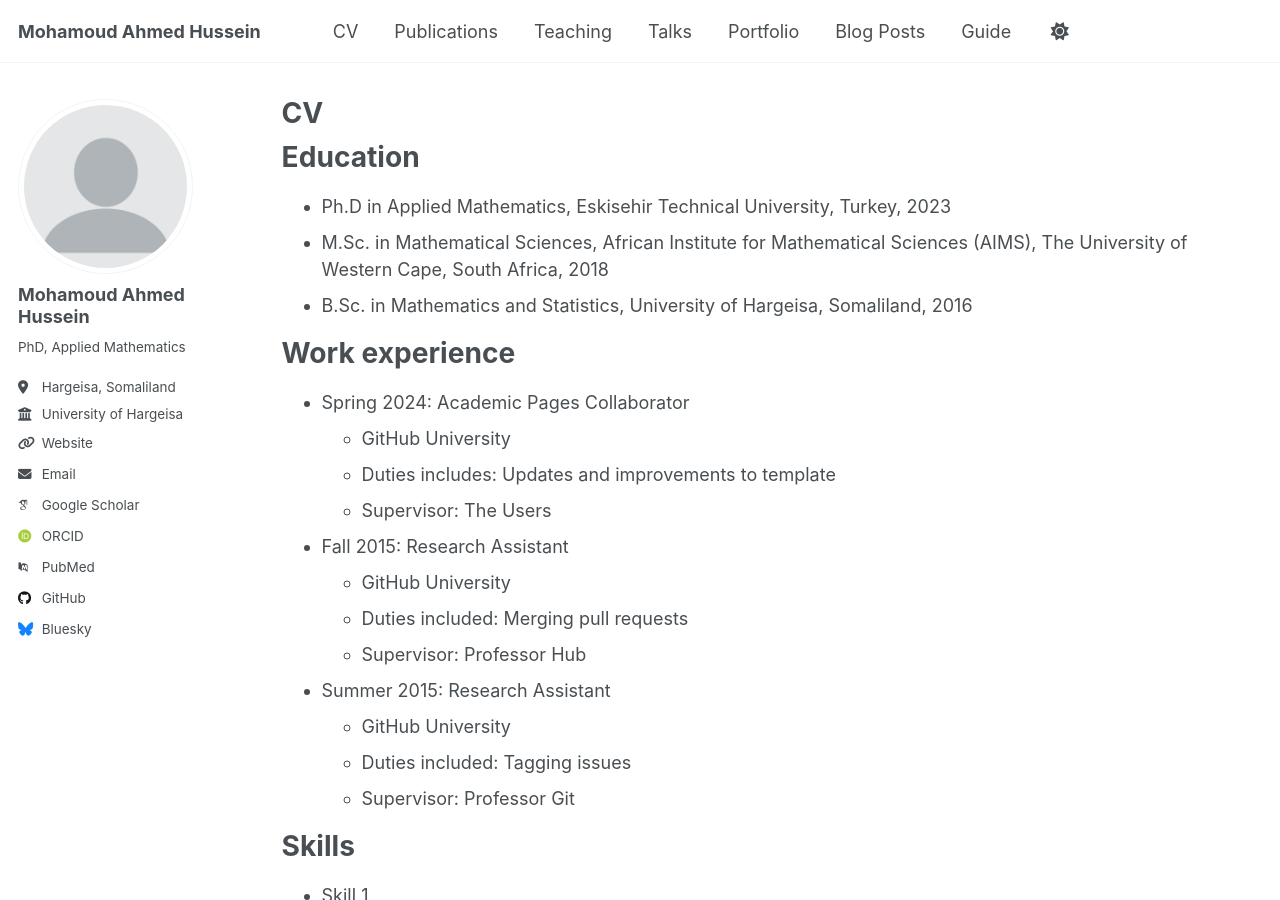
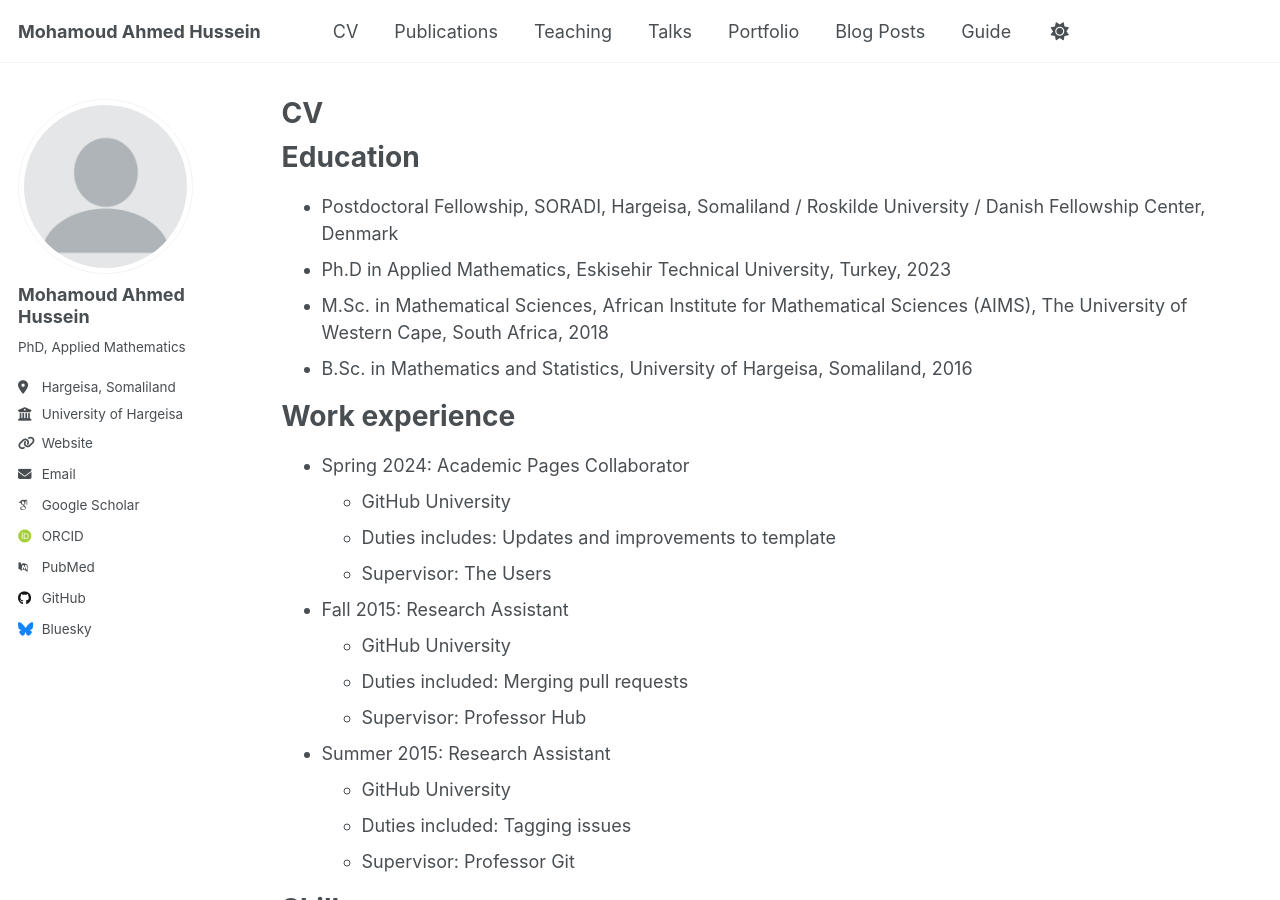
Before and after one commit to DrMohamoud/DrMohamoud.github.io, a Jekyll site: the page built from _pages/cv.md, in a window 1280 px wide and 900 px high. Built offline with Jekyll 4.4.1, drawn with Linux system fonts in a browser that asks for light colours; some web fonts are replaced; a script that is not in the unit is left out.

Commit message:
Update cv.md

```diff
--- a/_pages/cv.md
+++ b/_pages/cv.md
@@ -11,6 +11,7 @@ redirect_from:
 
 Education
 ======
+* Postdoctoral Fellowship, SORADI, Hargeisa, Somaliland  / Roskilde University / Danish Fellowship Center, Denmark
 * Ph.D in Applied Mathematics, Eskisehir Technical University, Turkey, 2023
 * M.Sc. in Mathematical Sciences, African Institute for Mathematical Sciences (AIMS), The University of Western Cape, South Africa, 2018
 * B.Sc. in Mathematics and Statistics, University of Hargeisa, Somaliland, 2016
```
